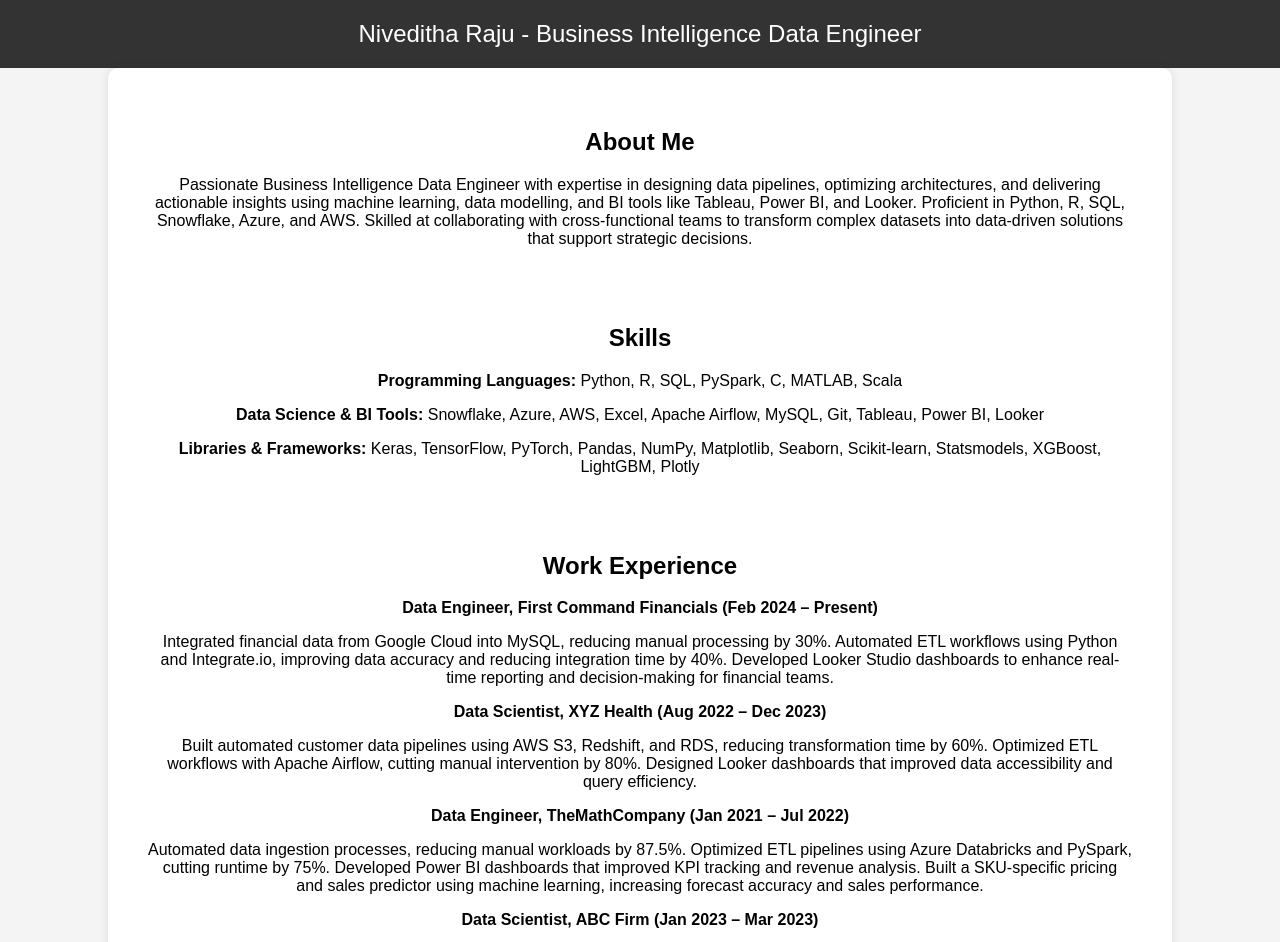
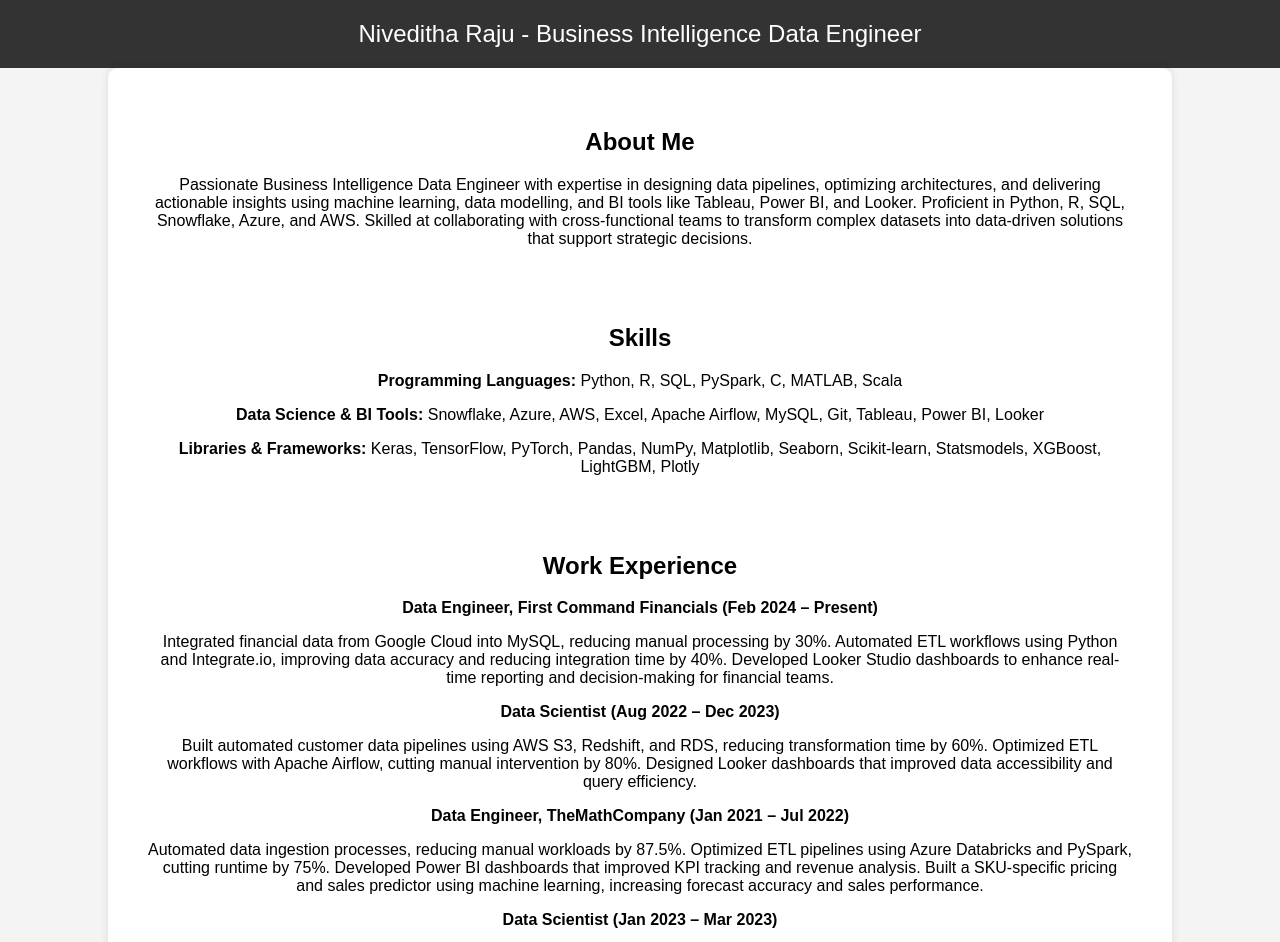
Before and after one commit to Niv-Raj/Portfolio, a plain HTML site: page index.html in a window 1280 px wide. Shown: the top 942 px of the page. Drawn offline with Linux system fonts and the light colour scheme.

Commit message:
Update index.html

```diff
--- a/index.html
+++ b/index.html
@@ -50,11 +50,11 @@
             <h2>Work Experience</h2>
             <p><strong>Data Engineer, First Command Financials (Feb 2024 – Present)</strong></p>
             <p>Integrated financial data from Google Cloud into MySQL, reducing manual processing by 30%. Automated ETL workflows using Python and Integrate.io, improving data accuracy and reducing integration time by 40%. Developed Looker Studio dashboards to enhance real-time reporting and decision-making for financial teams.</p>
-            <p><strong>Data Scientist, XYZ Health (Aug 2022 – Dec 2023)</strong></p>
+            <p><strong>Data Scientist (Aug 2022 – Dec 2023)</strong></p>
             <p>Built automated customer data pipelines using AWS S3, Redshift, and RDS, reducing transformation time by 60%. Optimized ETL workflows with Apache Airflow, cutting manual intervention by 80%. Designed Looker dashboards that improved data accessibility and query efficiency.</p>
             <p><strong>Data Engineer, TheMathCompany (Jan 2021 – Jul 2022)</strong></p>
             <p>Automated data ingestion processes, reducing manual workloads by 87.5%. Optimized ETL pipelines using Azure Databricks and PySpark, cutting runtime by 75%. Developed Power BI dashboards that improved KPI tracking and revenue analysis. Built a SKU-specific pricing and sales predictor using machine learning, increasing forecast accuracy and sales performance.</p>
-            <p><strong>Data Scientist, ABC Firm (Jan 2023 – Mar 2023)</strong></p>
+            <p><strong>Data Scientist (Jan 2023 – Mar 2023)</strong></p>
             <p>Developed a Marketing Mix Model (MMM) to optimize marketing spend, improving ROI by 15%. Pre-processed 3.2M rows of sales data in Azure Databricks, enhancing data accuracy. Built Power BI dashboards to visualize key KPIs, enabling data-driven marketing decisions.</p>
         </section>
         <section>
```
